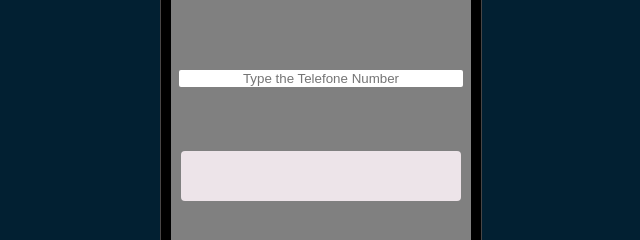
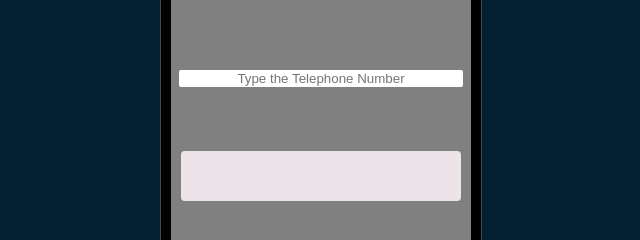
Before and after one commit to PK-Ness/phone-validator, a plain HTML site: page index.html in a window 1280 px wide. Shown: the part 218-458 px from the top of the page, 319-959 px from the left. Drawn offline with Linux system fonts and the light colour scheme.

Commit message:
Typo corrected

```diff
--- a/index.html
+++ b/index.html
@@ -17,7 +17,7 @@
     <div class="speaker"></div>
     </div>
     <div class="screen">
-        <input id="user-input" type="text" placeholder="Type the Telefone Number"</input>
+        <input id="user-input" type="text" placeholder="Type the Telephone Number"</input>
         <div id="results-div"></div>
        <div class="buttons">
         <button id="clear-btn">Clear</button>
```
